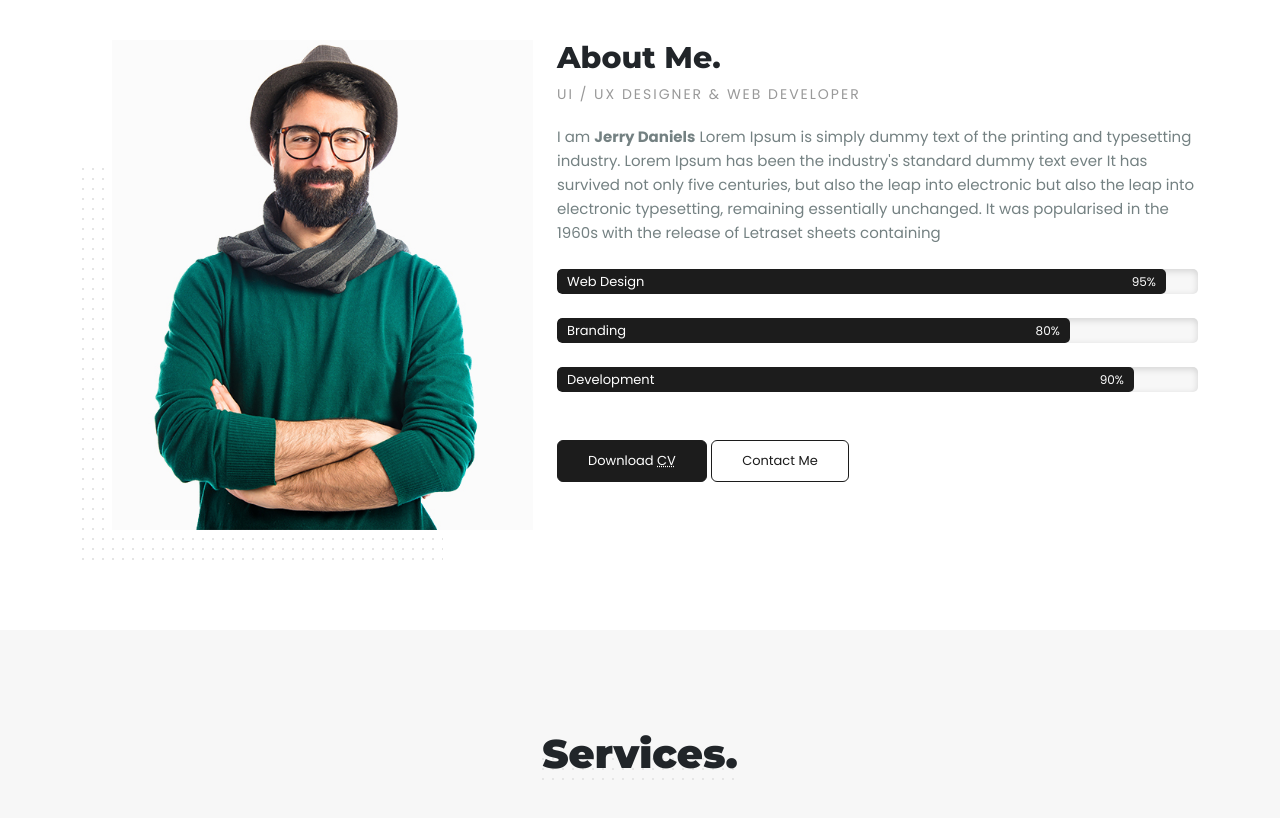
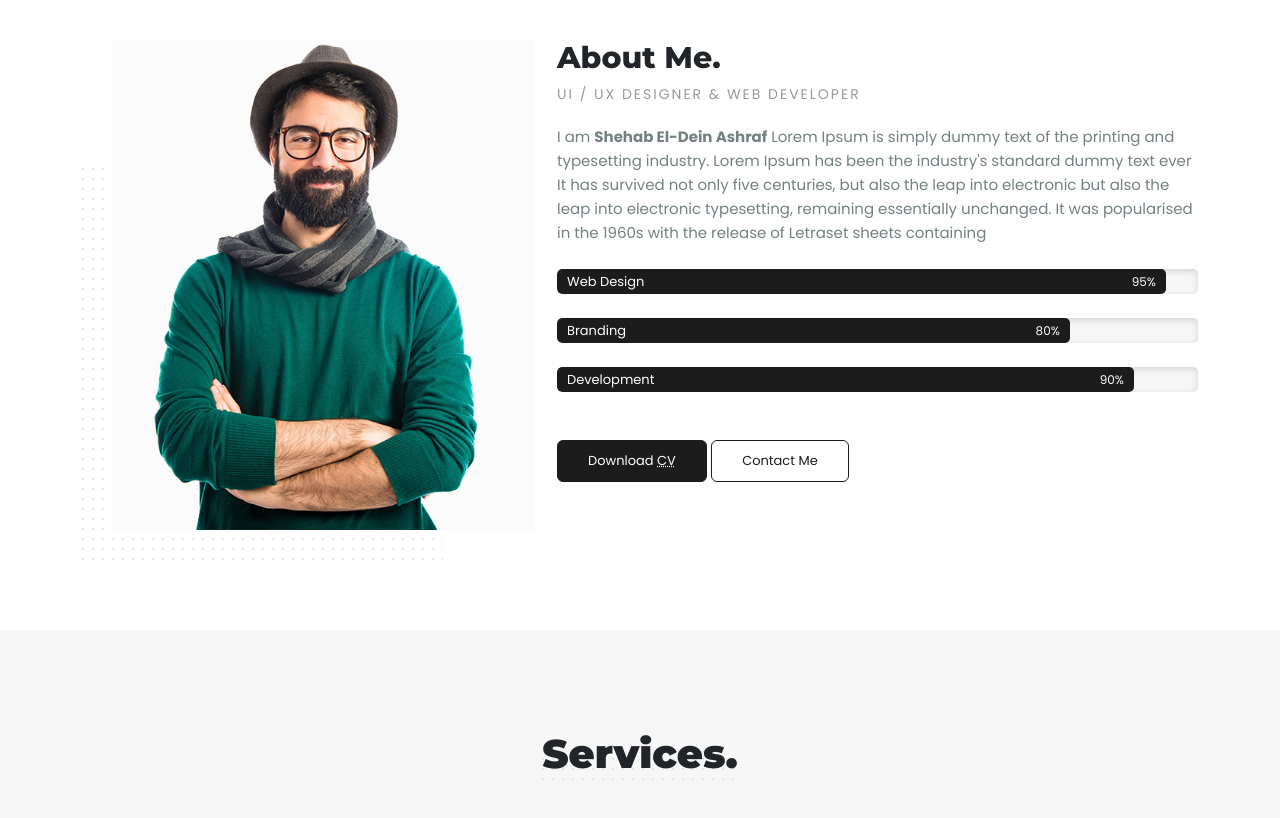
Before and after one commit to SH-2611/test, a plain HTML site: page index.html in a window 1280 px wide. Shown: the part 860-1678 px from the top of the page. Drawn offline with Linux system fonts and the light colour scheme.

Commit message:
change name

```diff
--- a/index.html
+++ b/index.html
@@ -131,8 +131,10 @@
               >
               <p class="mb-4">
                 I am
-                <span class="text-capitalize fw-bold">jerry daniels</span> Lorem
-                Ipsum is simply dummy text of the printing and typesetting
+                <span class="text-capitalize fw-bold"
+                  >Shehab El-Dein Ashraf</span
+                >
+                Lorem Ipsum is simply dummy text of the printing and typesetting
                 industry. Lorem Ipsum has been the industry's standard dummy
                 text ever It has survived not only five centuries, but also the
                 leap into electronic but also the leap into electronic
```
